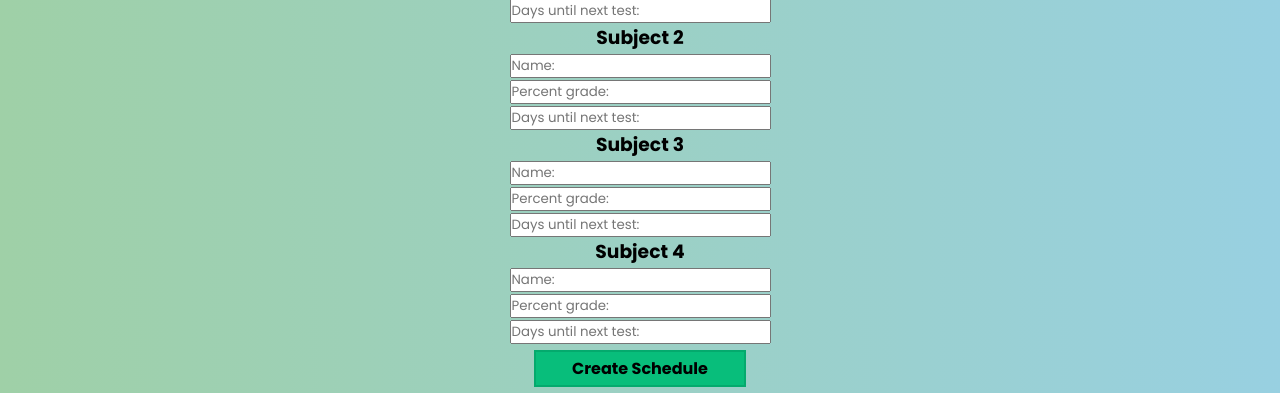
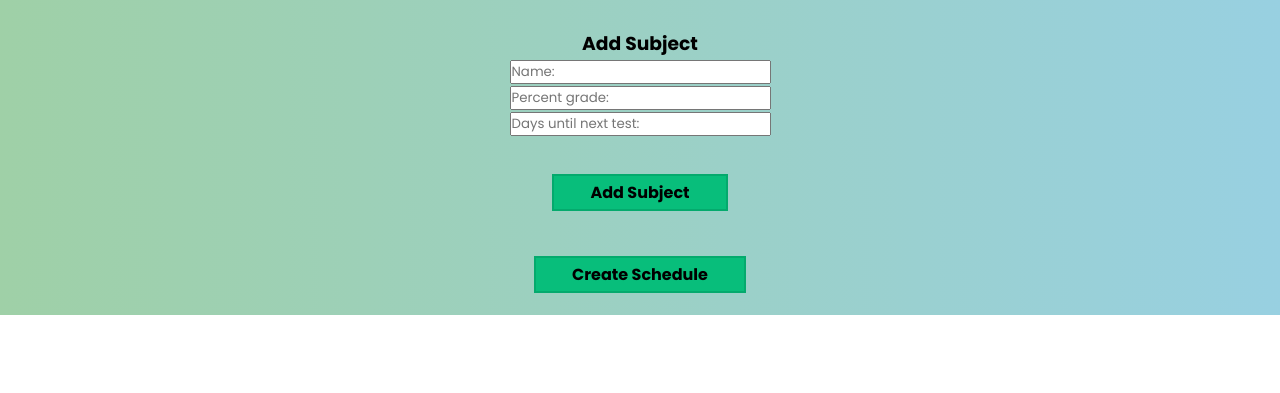
Before and after one commit to uhmull/uhmull.github.io, a plain HTML site: page home.html in a window 1280 px wide. Shown: the part 485-878 px from the top of the page. After the commit the page ends 800 px from the top, so only its background shows below. Drawn offline with Linux system fonts and the light colour scheme.

Commit message:
Update home.html
Changed UI significantly

```diff
--- a/home.html
+++ b/home.html
@@ -61,58 +61,20 @@
   <div class="wrapper">
     <form>
       <div class="center">
-        <h3> Subject 1 </h3>
+        <h3> Add Subject </h3>
       </div>
-      <input placeholder="Name:" type="text" id="subject1Name" minlength="1"><br>
+      <input placeholder="Name:" type="text" id="subjectName" minlength="1"><br>
       <input placeholder="Percent grade:" type="number" oninput="javascript:if (this.value > 100) this.value = 100;"
-        id="subject1Grade"><br>
+        id="subjectGrade"><br>
       <input placeholder="Days until next test:" type="number"
-        oninput="javascript:if (this.value > 100) this.value = 100;" id="subject1Time"><br>
+        oninput="javascript:if (this.value > 100) this.value = 100;" id="subjectTime"><br>
     </form>
   </div>
-
   <div class="center">
-    <form>
-      <div class="center">
-        <h3> Subject 2 </h3>
-      </div>
-      <input placeholder="Name:" type="text" id="subject2Name" minlength="1"><br>
-      <input placeholder="Percent grade:" type="number" oninput="javascript:if (this.value > 100) this.value = 100;"
-        id="subject2Grade"><br>
-      <input placeholder="Days until next test:" type="number"
-        oninput="javascript:if (this.value > 100) this.value = 100;" id="subject2Time"><br>
-    </form>
+    <button class="button button1" onclick="addSubject()"> <b>Add Subject </b> </button>
   </div>
-
-  <div class="center">
-    <form>
-      <div class="center">
-        <h3> Subject 3 </h3>
-      </div>
-      <input placeholder="Name:" type="text" id="subject3Name" minlength="1"><br>
-      <input placeholder="Percent grade:" type="number" oninput="javascript:if (this.value > 100) this.value = 100;"
-        id="subject3Grade"><br>
-      <input placeholder="Days until next test:" type="number"
-        oninput="javascript:if (this.value > 100) this.value = 100;" id="subject3Time"><br>
-    </form>
-  </div>
-
-  <div class="center">
-    <form>
-      <div class="center">
-        <h3> Subject 4 </h3>
-      </div>
-      <input placeholder="Name:" type="text" id="subject4Name" minlength="1"><br>
-      <input placeholder="Percent grade:" type="number" oninput="javascript:if (this.value > 100) this.value = 100;"
-        id="subject4Grade"><br>
-      <input placeholder="Days until next test:" type="number"
-        oninput="javascript:if (this.value > 100) this.value = 100;" id="subject4Time"><br>
-    </form>
-  </div>
-
   <div class="center">
     <button class="button button1" onclick="scheduleInit()"> <b>Create Schedule </b> </button>
   </div>
 </body>
-
 </html>
```
